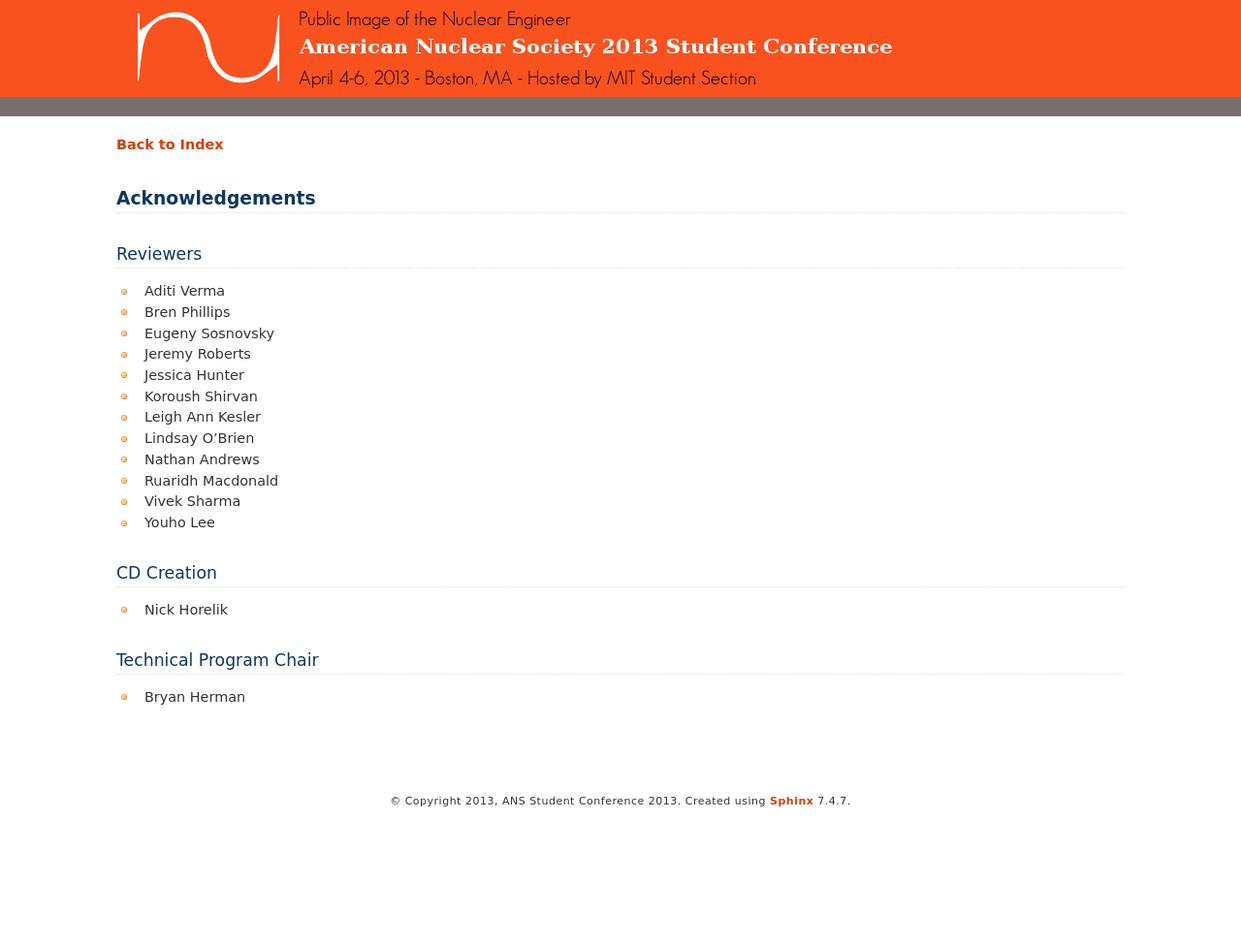
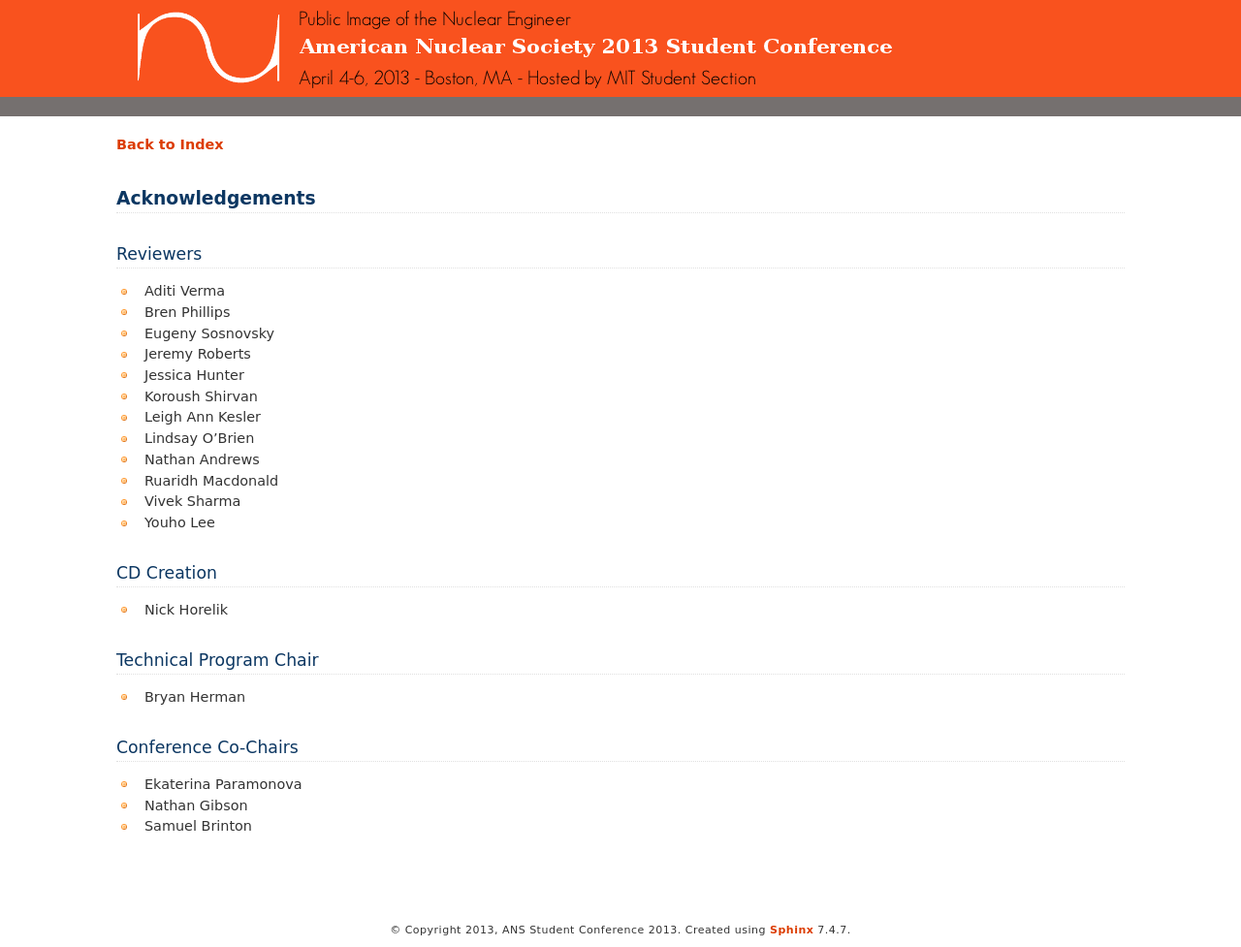
Before and after one commit to bhermanmit/ans_cd, a Sphinx documentation site: the page built from source/acknowledgements.rst, in a window 1280 px wide. Shown: the whole page at 97% size. Built offline with Sphinx 7.4.7, drawn with Linux system fonts in a browser that asks for light colours; before the commit the page ends 900 px from its top, so only the background shows below that.

Commit message:
added more acknowledgements

```diff
--- a/source/acknowledgements.rst
+++ b/source/acknowledgements.rst
@@ -32,3 +32,11 @@
 -----------------------
 
 * Bryan Herman
+
+
+Conference Co-Chairs
+--------------------
+
+* Ekaterina Paramonova
+* Nathan Gibson
+* Samuel Brinton
```
